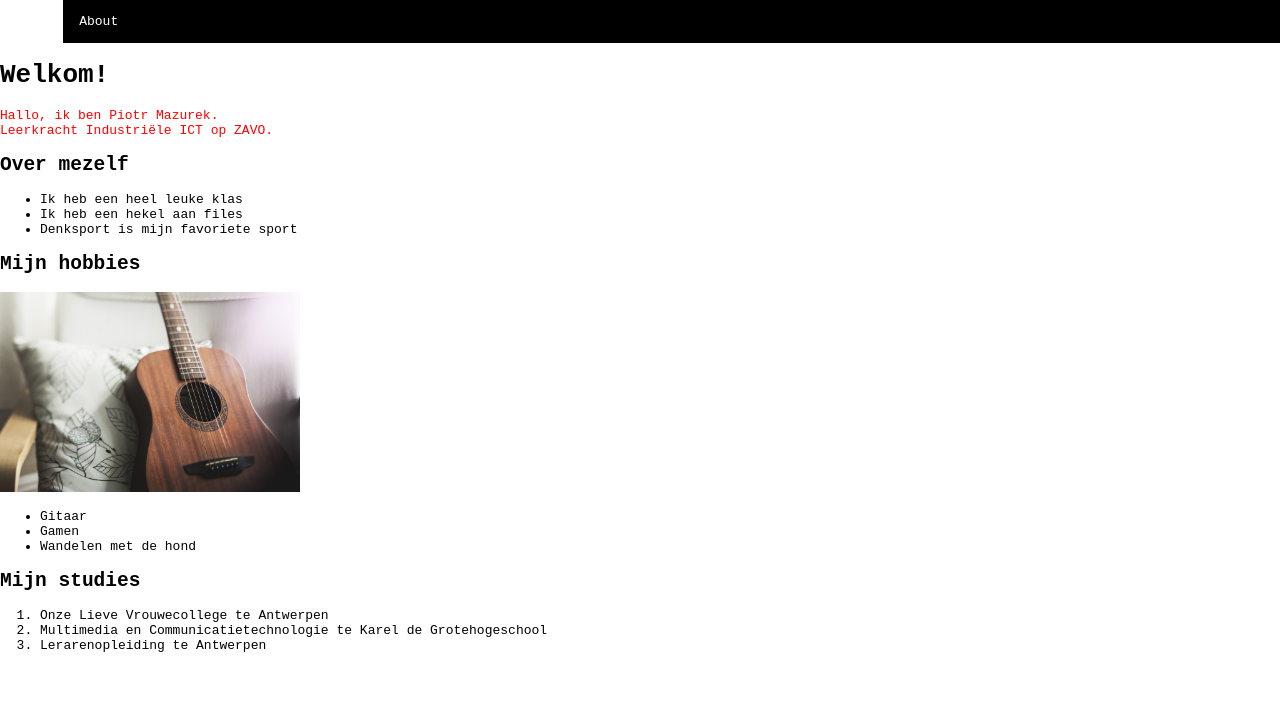
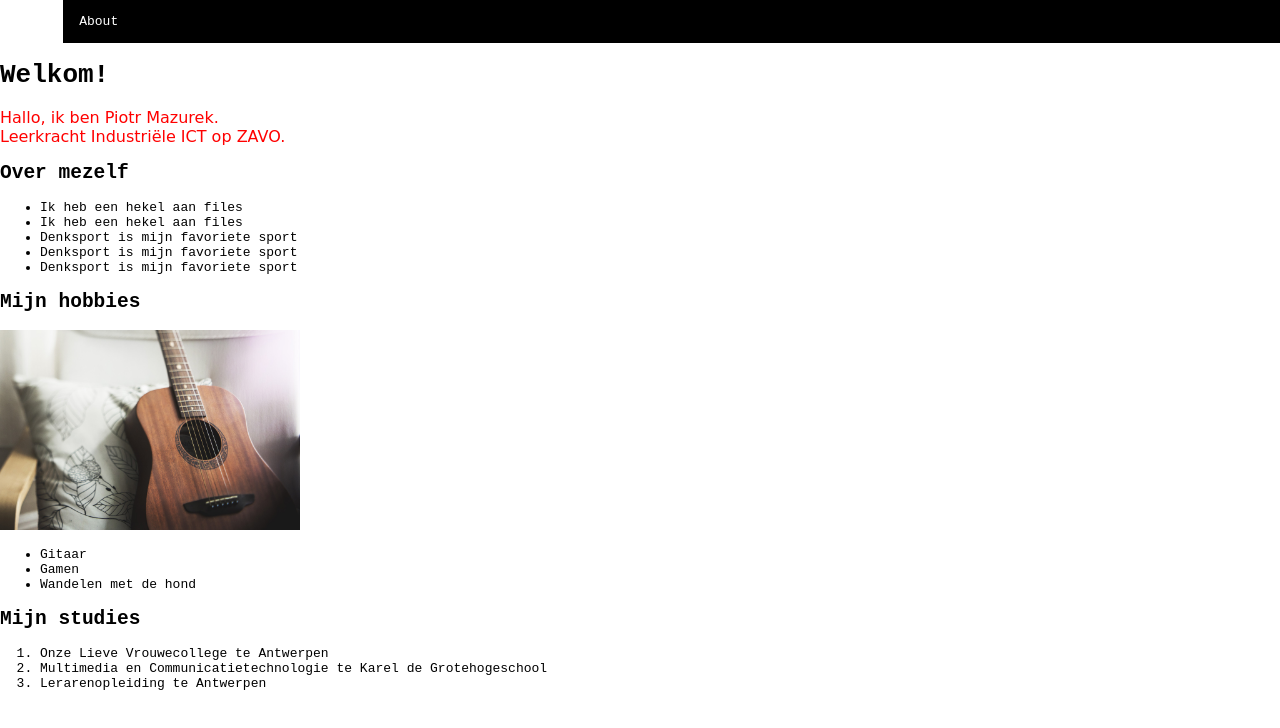
Before and after one commit to ITPiMa/ITNPortfolio, a plain HTML site: page index.html in a window 1280 px wide. Drawn offline with Linux system fonts and the light colour scheme.

Commit message:
Aanpassingen index.html en style.css

```diff
--- a/index.html
+++ b/index.html
@@ -14,8 +14,10 @@
         <div>
             <h2>Over mezelf</h2>
             <ul>
-                <li>Ik heb een heel leuke klas</li>
                 <li>Ik heb een hekel aan files</li>
+                <li>Ik heb een hekel aan files</li>
+                <li>Denksport is mijn favoriete sport</li>
+                <li>Denksport is mijn favoriete sport</li>
                 <li>Denksport is mijn favoriete sport</li>
             </ul>
         </div>
--- a/style.css
+++ b/style.css
@@ -5,6 +5,7 @@ body {
 }
 p {
     color: red;
+    font-family: cursive;
 }
 img {
     width: 300px;
```
